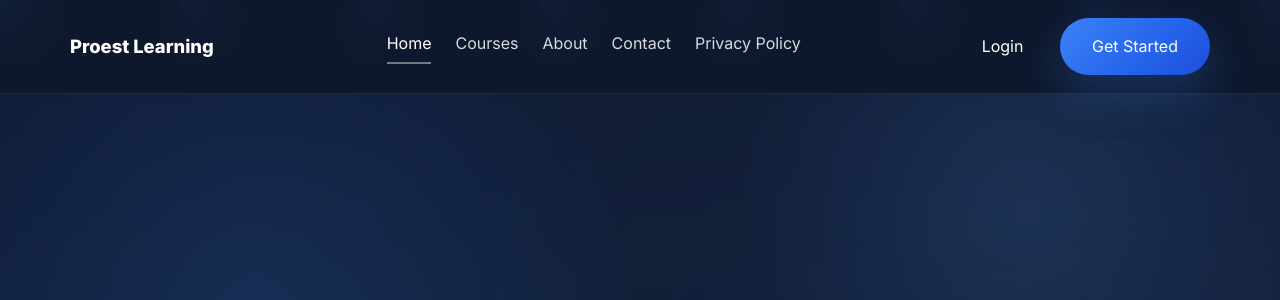
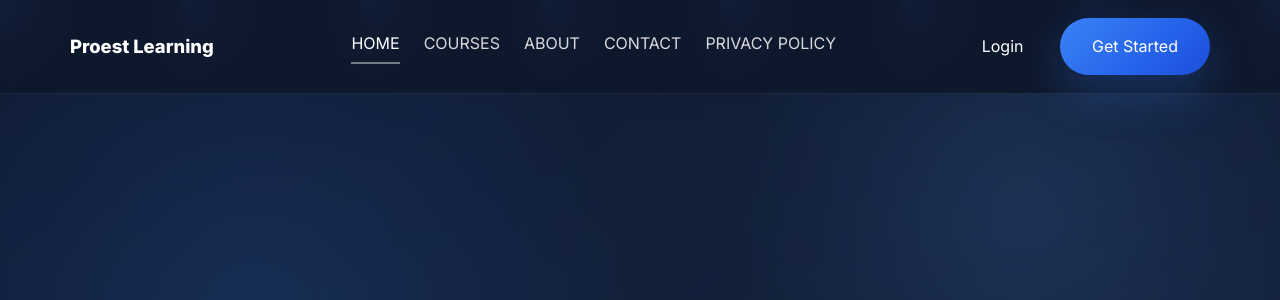
Before and after one commit to Terriblewebsitemaker/Games-Wesite, a Flask app: page / in a window 1280 px wide. Shown: the top 300 px of the page. Run offline with Flask 3, Linux system fonts and the light colour scheme.

Commit message:
updated names

```diff
--- a/templates/index.html
+++ b/templates/index.html
@@ -20,11 +20,11 @@
         <span></span>
       </button>
       <nav class="main-nav" aria-label="Primary navigation">
-        <a href="#home" class="active">Home</a>
-        <a href="#courses">Courses</a>
-        <a href="#about">About</a>
-        <a href="#contact">Contact</a>
-        <a href="#privacy">Privacy Policy</a>
+        <a href="#home" class="active">HOME</a>
+        <a href="#courses">COURSES</a>
+        <a href="#about">ABOUT</a>
+        <a href="#contact">CONTACT</a>
+        <a href="#privacy">PRIVACY POLICY</a>
       </nav>
       <div class="header-actions">
         <button id="loginBtn" class="btn btn-outline">Login</button>
```
